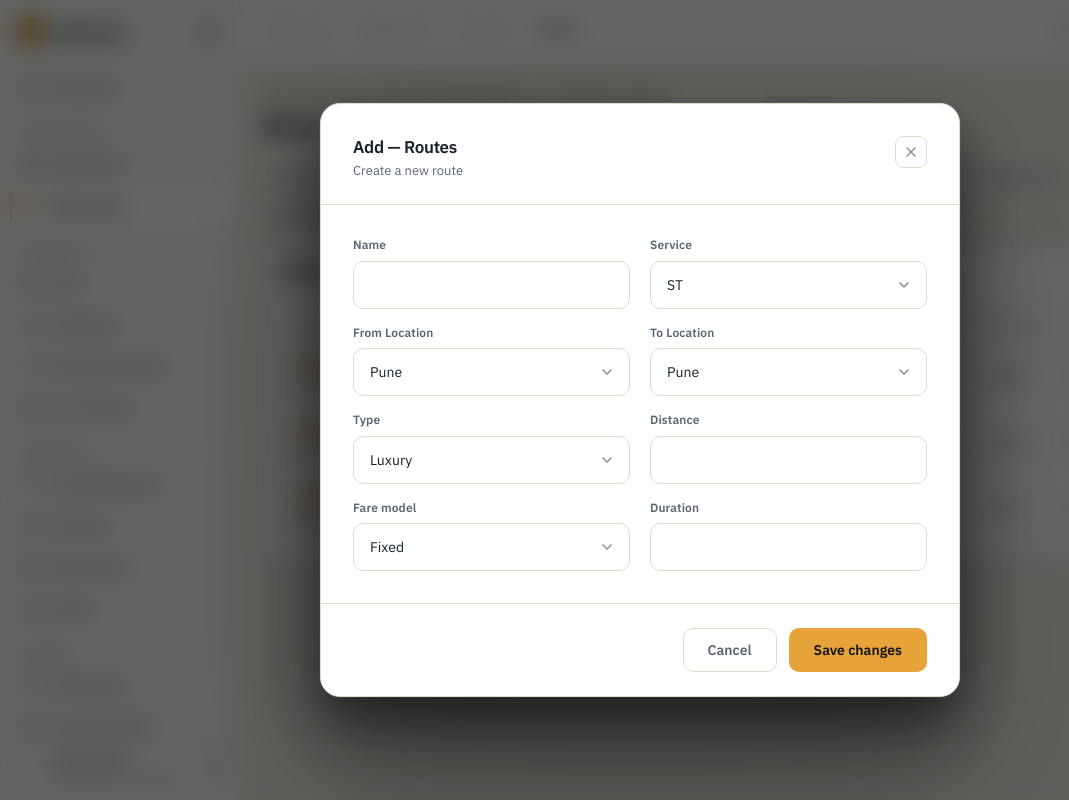
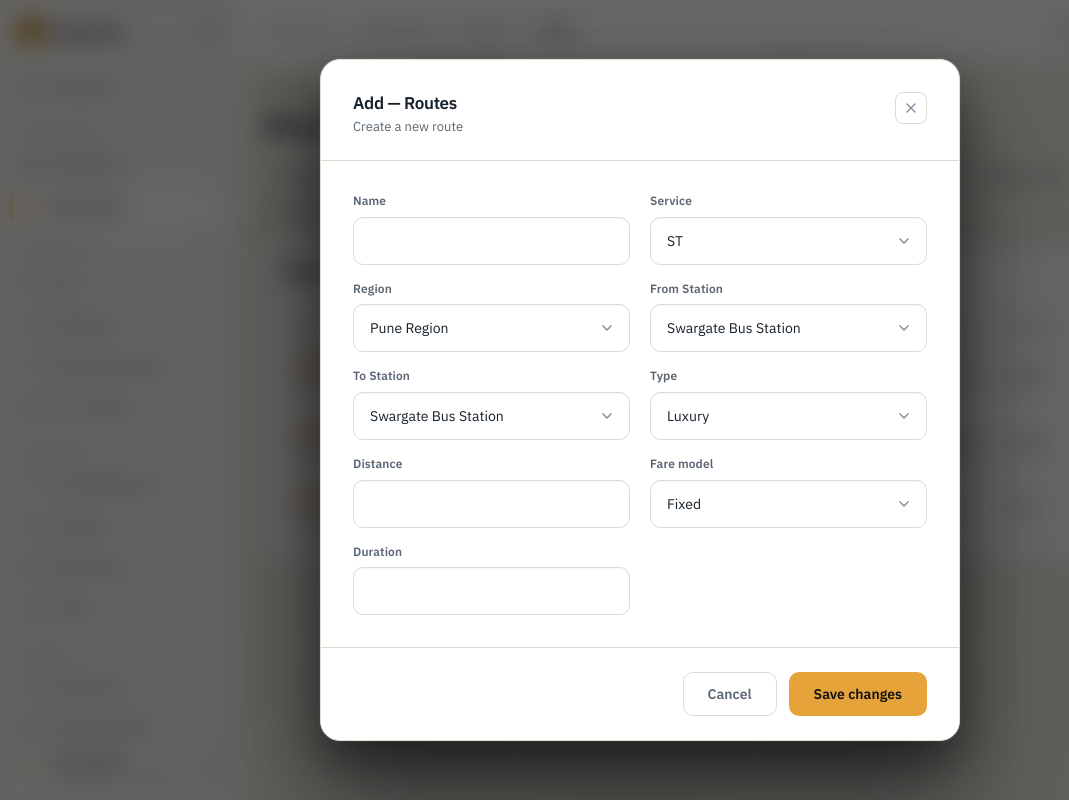
Before and after one commit to Shraddha1205-genxai/GenXTransit_Frontend, a React (Vite) app: page /Organization/masters/Route in a window 1280 px wide. Both pictures are taken after a click on the button "Add route". Shown: the whole page, without its empty margins (0-1069 px from the left). Built offline with nearby package versions, Linux system fonts and the light colour scheme.

Commit message:
add rigion and station

```diff
--- a/src/App.tsx
+++ b/src/App.tsx
@@ -86,10 +86,10 @@ const vehicles = [
 ];
 
 const routes = [
-  { routeId: "R-9502", routeCode: "MSRTC-9502", routeName: "Pune – Mumbai Shivneri (Expressway)", fromLocation: "Pune", toLocation: "Mumbai", service: "ST", type: "Luxury", distance: "150 km", fareModel: "Fixed", duration: "3h 10m", isActive: true },
-  { routeId: "R-7714", routeCode: "MSRTC-7714", routeName: "Pune – Nashik ST Express", fromLocation: "Pune", toLocation: "Nashik", service: "ST", type: "Express", distance: "210 km", fareModel: "Distance", duration: "4h 30m", isActive: true },
-  { routeId: "R-BEST-A-1", routeCode: "BEST-A-1", routeName: "Colaba – Bandra (via Worli Sea Face)", fromLocation: "Colaba", toLocation: "Bandra", service: "Local", type: "City", distance: "18 km", fareModel: "Distance", duration: "1h 05m", isActive: true },
-];
+  { routeId: "R-9502", routeCode: "MSRTC-9502", routeName: "Pune – Mumbai Shivneri (Expressway)", regionId: "001", regionCode: "REG-001", regionName: "MSR-0001", fromStationId: "01", fromStationCode: "PUNE-001", fromStationName: "Pune", toStationId: "02", toStationCode: "MUM-001", toStationName: "Mumbai", service: "ST", type: "Luxury", distance: "150 km", fareModel: "Fixed", duration: "3h 10m", isActive: true },
+  { routeId: "R-7714", routeCode: "MSRTC-7714", routeName: "Pune – Nashik ST Express", regionId: "001", regionCode: "REG-001", regionName: "MSR-0001", fromStationId: "01", fromStationCode: "PUNE-001", fromStationName: "Pune", toStationId: "03", toStationCode: "NASH-001", toStationName: "Nashik", service: "ST", type: "Express", distance: "210 km", fareModel: "Distance", duration: "4h 30m", isActive: true },
+  { routeId: "R-BEST-A-1", routeCode: "BEST-A-1", routeName: "Colaba – Bandra (via Worli Sea Face)", regionId: "002", regionCode: "REG-002", regionName: "MSR-0002", fromStationId: "04", fromStationCode: "COLABA-001", fromStationName: "Colaba", toStationId: "05", toStationCode: "BANDRA-001", toStationName: "Bandra", service: "Local", type: "City", distance: "18 km", fareModel: "Distance", duration: "1h 05m", isActive: true }
+]
 
 const trips = [
   { id: "TRP-90213", route: "MSRTC-9502", vehicle: "MH-12-AB-4421", driver: "S. Jadhav", conductor: "R. Kulkarni", sched: "14:30", actual: "14:33", status: "Delayed" },
@@ -545,7 +545,7 @@ function BusStationTab() {
   const [regionsData] = useCrud("regions", "id");
   const [divisionsData] = useCrud("divisions", "id");
   const [depotsData] = useCrud("depots", "id");
-  const [busStationsData, busStationsCrud] = useCrud("busStations", "depotId");
+  const [busStationsData, busStationsCrud] = useCrud("busStations", "stationId");
   return (
     <BusStation
       data={busStationsData}
@@ -585,7 +585,9 @@ function ParkingYardsTab() {
 
 function RouteTab() {
   const [routesData, routesCrud] = useCrud("routes", "code");
-  return <RouteMaster data={routesData} onAdd={routesCrud.add} onUpdate={routesCrud.update} onDelete={routesCrud.remove} />;
+  const [stationData] = useCrud("busStations", "stationId");
+  const [regionData] = useCrud("regions", "regionId");
+  return <RouteMaster data={routesData} stationOptions={stationData} regionOptions={regionData} onAdd={routesCrud.add} onUpdate={routesCrud.update} onDelete={routesCrud.remove} />;
 }
 function StopTab() {
   const [routesData] = useCrud("routes", "code");
--- a/src/features/organization/masters/Route.tsx
+++ b/src/features/organization/masters/Route.tsx
@@ -8,8 +8,30 @@ export interface Route {
   routeCode: string;
   routeName: string;
   service: string;
-  fromLocation: string;
-  toLocation: string;
+  regionId: string;
+  regionCode: string;
+  regionName: string;
+  fromStationId: string;
+  fromStationCode: string;
+  fromStationName: string;
+  toStationId: string;
+  toStationCode: string;
+  toStationName: string;
+  type: string;
+  distance: string;
+  fareModel: string;
+  duration: string;
+  isActive: boolean;
+}
+
+export interface RoutePayload {
+  routeId: string;
+  routeCode: string;
+  routeName: string;
+  service: string;
+  regionId: string;
+  fromStationId: string;
+  toStationId: string;
   type: string;
   distance: string;
   fareModel: string;
@@ -19,24 +41,25 @@ export interface Route {
 
 export interface RoutesPageProps {
   data?: Route[];
-  onAdd?: (item: Route) => void;
-  onUpdate?: (item: Route) => void;
+  stationOptions: { stationId: string; stationCode: string; stationName: string }[];
+  regionOptions: { regionId: string; regionCode: string; regionName?: string }[];
+  onAdd?: (item: RoutePayload) => void;
+  onUpdate?: (item: RoutePayload) => void;
   onDelete?: (routeId: string) => void;
 }
 
 const initialDefaultRoutes: Route[] = [
-  { routeId: "R-9502", routeCode: "MSRTC-9502", routeName: "Pune – Mumbai Shivneri (Expressway)", fromLocation: "Pune", toLocation: "Mumbai", service: "ST", type: "Luxury", distance: "150 km", fareModel: "Fixed", duration: "3h 10m", isActive: true },
-  { routeId: "R-7714", routeCode: "MSRTC-7714", routeName: "Pune – Nashik ST Express", fromLocation: "Pune", toLocation: "Nashik", service: "ST", type: "Express", distance: "210 km", fareModel: "Distance", duration: "4h 30m", isActive: true },
-  { routeId: "R-BEST-A-1", routeCode: "BEST-A-1", routeName: "Colaba – Bandra (via Worli Sea Face)", fromLocation: "Colaba", toLocation: "Bandra", service: "Local", type: "City", distance: "18 km", fareModel: "Distance", duration: "1h 05m", isActive: true },
+  { routeId: "R-9502", routeCode: "MSRTC-9502", routeName: "Pune – Mumbai Shivneri (Expressway)", regionId: "001", regionCode: "REG-001", regionName: "MSR-0001", fromStationId: "01", fromStationCode: "PUNE-001", fromStationName: "Pune", toStationId: "02", toStationCode: "MUM-001", toStationName: "Mumbai", service: "ST", type: "Luxury", distance: "150 km", fareModel: "Fixed", duration: "3h 10m", isActive: true },
+  { routeId: "R-7714", routeCode: "MSRTC-7714", routeName: "Pune – Nashik ST Express", regionId: "001", regionCode: "REG-001", regionName: "MSR-0001", fromStationId: "01", fromStationCode: "PUNE-001", fromStationName: "Pune", toStationId: "03", toStationCode: "NASH-001", toStationName: "Nashik", service: "ST", type: "Express", distance: "210 km", fareModel: "Distance", duration: "4h 30m", isActive: true },
+  { routeId: "R-BEST-A-1", routeCode: "BEST-A-1", routeName: "Colaba – Bandra (via Worli Sea Face)", regionId: "002", regionCode: "REG-002", regionName: "MSR-0002", fromStationId: "04", fromStationCode: "COLABA-001", fromStationName: "Colaba", toStationId: "05", toStationCode: "BANDRA-001", toStationName: "Bandra", service: "Local", type: "City", distance: "18 km", fareModel: "Distance", duration: "1h 05m", isActive: true }
 ];
-
 const serviceOptions = ["ST", "Local"];
 const typeOptions = ["Luxury", "Express", "Ordinary", "City"];
 const fareModelOptions = ["Fixed", "Distance", "Zone"];
 const fromLocationOptions = ["Pune", "Mumbai", "Nashik", "Colaba", "Bandra"];
 const toLocationOptions = ["Pune", "Mumbai", "Nashik", "Colaba", "Bandra"];
 
-export function Route({ data: propData, onAdd, onUpdate, onDelete }: RoutesPageProps) {
+export function Route({ data: propData, stationOptions, regionOptions, onAdd, onUpdate, onDelete }: RoutesPageProps) {
   const [internalData, setInternalData] = useState<Route[]>(initialDefaultRoutes);
   const data = propData || internalData;
 
@@ -45,7 +68,7 @@ export function Route({ data: propData, onAdd, onUpdate, onDelete }: RoutesPageP
   const [formData, setFormData] = useState<Partial<Route>>({});
 
   const handleOpenAdd = () => {
-    setFormData({ routeCode: "", routeName: "", fromLocation: "", toLocation: "", service: serviceOptions[0], type: typeOptions[0], distance: "", fareModel: fareModelOptions[0], duration: "" });
+    setFormData({ routeCode: "", routeName: "", regionId: "", fromStationId: "", toStationId: "", service: serviceOptions[0], type: typeOptions[0], distance: "", fareModel: fareModelOptions[0], duration: "" });
     setModal({ mode: "add" });
   };
 
@@ -57,12 +80,13 @@ export function Route({ data: propData, onAdd, onUpdate, onDelete }: RoutesPageP
   const handleSave = () => {
     if (!formData.routeCode || !formData.routeName) return;
 
-    const newRecord: Route = {
+    const newRecord: RoutePayload = {
       routeId: formData.routeId || "",
       routeCode: formData.routeCode || "",
       routeName: formData.routeName || "",
-      fromLocation: formData.fromLocation || "",
-      toLocation: formData.toLocation || "",
+      regionId: formData.regionId || "",
+      fromStationId: formData.fromStationId || "",
+      toStationId: formData.toStationId || "",
       service: formData.service || serviceOptions[0],
       type: formData.type || typeOptions[0],
       distance: formData.distance || "",
@@ -116,8 +140,9 @@ export function Route({ data: propData, onAdd, onUpdate, onDelete }: RoutesPageP
             <tr>
               <Th>Route</Th>
               <Th>Service</Th>
-              <Th>From Location</Th>
-              <Th>To Location</Th>
+              <Th>Region</Th>
+              <Th>From Station</Th>
+              <Th>To Station</Th>
               <Th>Type</Th>
               <Th>Distance</Th>
               <Th>Fare model</Th>
@@ -134,8 +159,9 @@ export function Route({ data: propData, onAdd, onUpdate, onDelete }: RoutesPageP
                   </div>
                 </Td>
                 <Td>{item.service}</Td>
-                <Td>{item.fromLocation}</Td>
-                <Td>{item.toLocation}</Td>
+                <Td>{item.regionName}</Td>
+                <Td>{item.fromStationName}</Td>
+                <Td>{item.toStationName}</Td>
                 <Td>{item.type}</Td>
                 <Td>{item.distance}</Td>
                 <Td>{item.fareModel}</Td>
@@ -200,24 +226,35 @@ export function Route({ data: propData, onAdd, onUpdate, onDelete }: RoutesPageP
                 </select>
               </div>
               <div className="stc-field">
-                <label className="stc-field-label">From Location</label>
+                <label className="stc-field-label">Region</label>
                 <select
-                  value={formData.fromLocation || fromLocationOptions[0]}
-                  onChange={(e) => setFormData((s) => ({ ...s, fromLocation: e.target.value }))}
+                  value={formData.regionId}
+                  onChange={(e) => setFormData((s) => ({ ...s, regionId: e.target.value }))}
                 >
-                  {fromLocationOptions.map((opt) => (
-                    <option key={opt} value={opt}>{opt}</option>
+                  {regionOptions.map((opt) => (
+                    <option key={opt.regionId} value={opt.regionId}>{opt.regionName}</option>
                   ))}
                 </select>
               </div>
               <div className="stc-field">
-                <label className="stc-field-label">To Location</label>
+                <label className="stc-field-label">From Station</label>
                 <select
-                  value={formData.toLocation || toLocationOptions[0]}
-                  onChange={(e) => setFormData((s) => ({ ...s, toLocation: e.target.value }))}
+                  value={formData.fromStationId}
+                  onChange={(e) => setFormData((s) => ({ ...s, fromStationId: e.target.value }))}
                 >
-                  {toLocationOptions.map((opt) => (
-                    <option key={opt} value={opt}>{opt}</option>
+                  {stationOptions.map((opt) => (
+                    <option key={opt.stationId} value={opt.stationId}>{opt.stationName}</option>
+                  ))}
+                </select>
+              </div>
+              <div className="stc-field">
+                <label className="stc-field-label">To Station</label>
+                <select
+                  value={formData.toStationId}
+                  onChange={(e) => setFormData((s) => ({ ...s, toStationId: e.target.value }))}
+                >
+                  {stationOptions.map((opt) => (
+                    <option key={opt.stationId} value={opt.stationId}>{opt.stationName}</option>
                   ))}
                 </select>
               </div>
```
